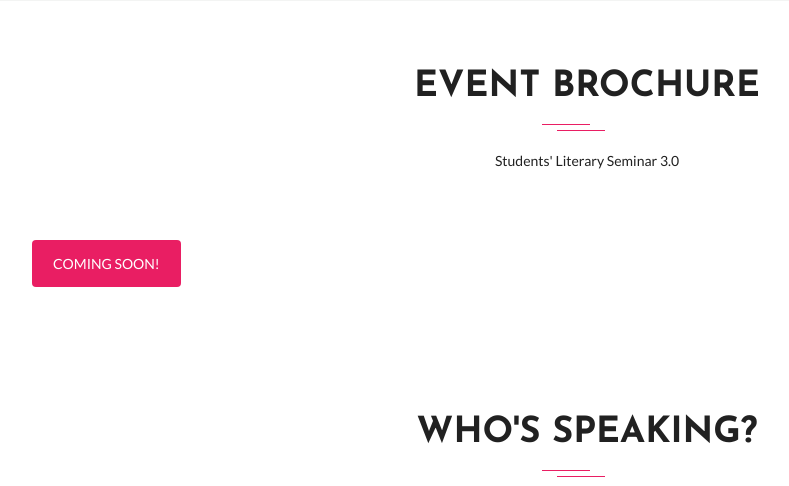
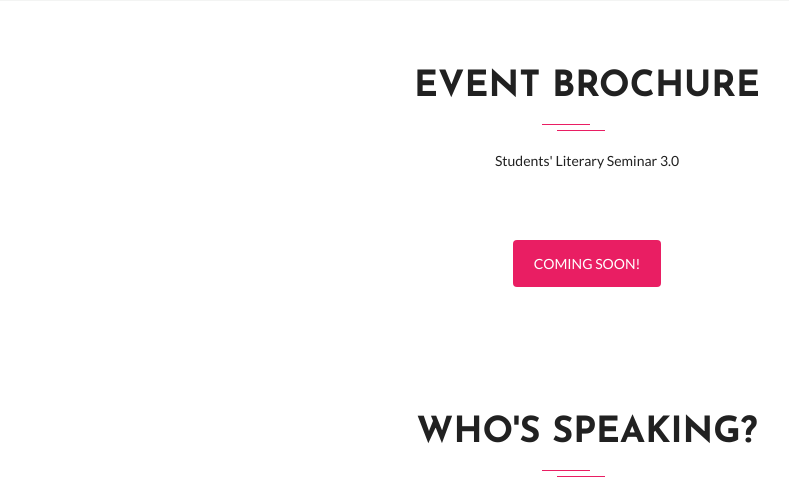
Before and after one commit to ayushnagar123/jiit-seminar-19, a PHP site: page / in a window 1280 px wide. Shown: the part 3423-3909 px from the top of the page, without its empty margins (53-842 px from the left). Run offline with PHP 8.4, Linux system fonts and the light colour scheme; some libraries are stand-ins or nearby versions; some web fonts are replaced.

Commit message:
Update index.php

```diff
--- a/index.php
+++ b/index.php
@@ -680,7 +680,7 @@
               <h1 class="section-title wow fadeInUp" data-wow-delay="0.2s">Event Brochure</h1>
               <p class="wow fadeInDown" data-wow-delay="0.2s">Students' Literary Seminar 3.0</p>
             </div>
-           <a href="speakers.html" class="btn btn-common mt-30 wow fadeInUp" data-wow-delay="1.9s">Coming Soon!</a>
+           <p style="text-align:center;" ><a href="speakers.html" class="btn btn-common mt-30 wow fadeInUp" data-wow-delay="1.9s">Coming Soon!</a></p>
           </div>
         </div>
       </div>
```
